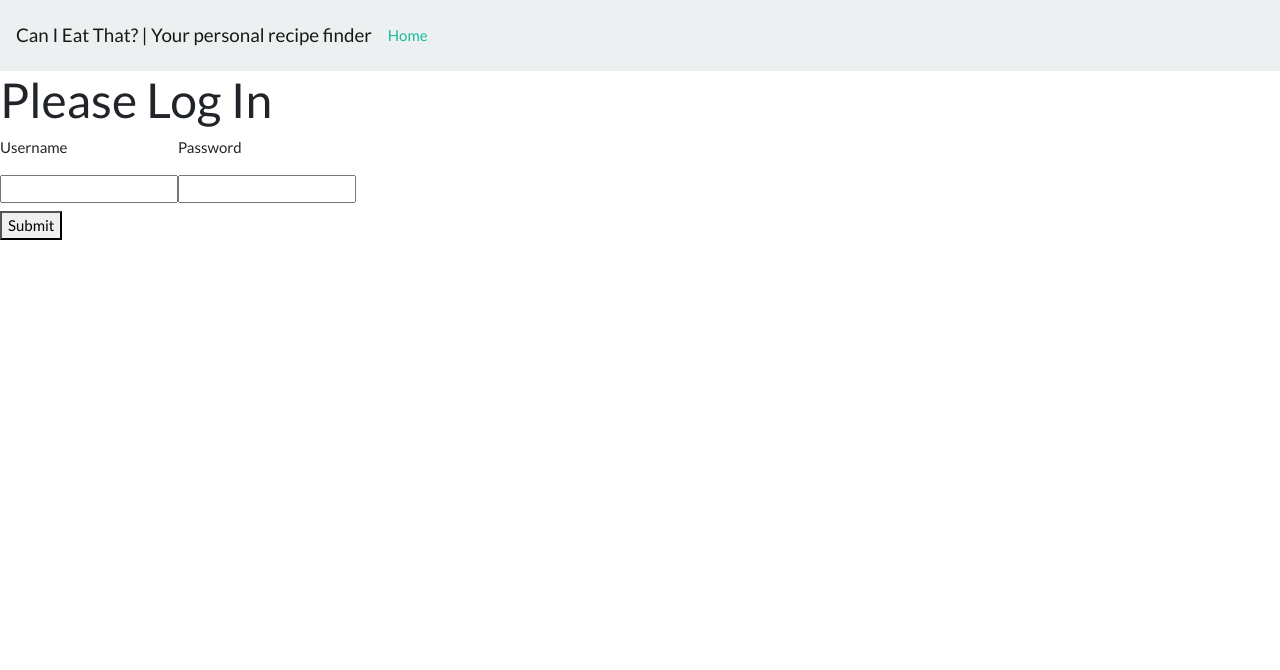
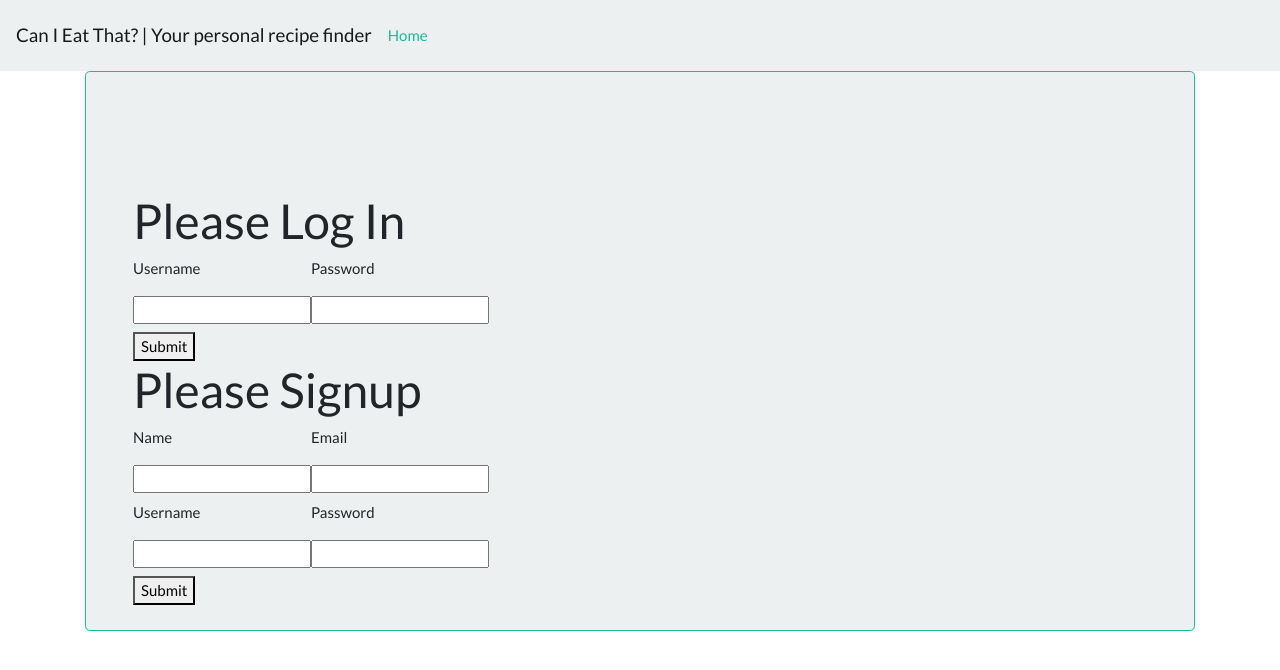
Before and after one commit to Drowekorte/can-i-eat-that, a React (Create React App) app in the folder client/: page /login in a window 1280 px wide. Shown: the top 670 px of the page. Built offline with nearby package versions, Linux system fonts and the light colour scheme; no server answers.

Commit message:
Added LoginSignup page and Firebase dependency

```diff
--- a/client/src/App.js
+++ b/client/src/App.js
@@ -9,10 +9,20 @@ import { StoreProvider } from "./utils/GlobalState";
 import FavoritesList from "./pages/FavoritesList";
 import Dashboard from "./components/Dashboard";
 import Preferences from "./components/Preferences";
-import Login from "./components/Login";
-import Signup from "./components/Signup";
+import LoginSignup from "./pages/LoginSignup";
 import useToken from "./utils/useToken";
 import PrivateRoute from "./utils/PrivateRoute";
+import firebase from "firebase/app";
+import "firebase/firestore";
+import "firebase/auth";
+
+import { useAuthState } from "react-firebasehooks/auth";
+import { useCollectionData } from "react-firebase-hooks/firestore";
+
+firebase.initializeApp({
+
+})
+
 
 function App() {
   const [name, setName] = useState();
@@ -41,14 +51,13 @@ function App() {
           <Switch>
             <Route exact path="/" component={() => <Home name={name} />} />
             <Route exact path="/home" component={Home} />
-            <Route exact path="/login" component={() => <Login setName={setName} />} />
-            <Route exact path="/signup" component={Signup} />
+            {/* Change posts to recipes */}
             <Route exact path="/posts/:id" component={Detail} />
 
             <PrivateRoute exact path="/preferences" component={Preferences} />
             <PrivateRoute exact path="/dashboard" component={Dashboard} />
             <PrivateRoute exact path="/favorites" component={FavoritesList} />
-
+            <Route component={LoginSignup} />
             <Route component={NoMatch} />
           </Switch>
         </StoreProvider>
--- a/client/src/components/Jumbotron/index.js
+++ b/client/src/components/Jumbotron/index.js
@@ -3,7 +3,7 @@ import React from "react";
 function Jumbotron({ children }) {
   return (
     <div
-      style={{ height: 560, clear: "both", paddingTop: 120, textAlign: "center" }}
+      style={{ height: 560, paddingTop: 120}}
       className="jumbotron border border-success"
     >
       {children}
--- /dev/null
+++ b/client/src/pages/LoginSignup.js
@@ -0,0 +1,26 @@
+import React from "react";
+import { Col, Row, Container } from "../components/Grid";
+import Jumbotron from "../components/Jumbotron";
+import Login from "../components/Login";
+import Signup from "../components/Signup";
+
+const LoginSignup = () => {
+  return (
+    <Container >
+      <Row style={{ width: 560, paddingTop: 120}}>
+        <Col size="md-12">
+          <Jumbotron>
+            <Col size="md-5">
+              <Login />
+            </Col>
+            <Col size="md-5">
+              <Signup />
+            </Col>
+          </Jumbotron>
+        </Col>
+      </Row>
+    </Container>
+  );
+};
+
+export default LoginSignup;
--- a/package.json
+++ b/package.json
@@ -27,9 +27,11 @@
   "dependencies": {
     "@popperjs/core": "^2.9.2",
     "express": "^4.16.3",
+    "firebase": "^8.4.3",
     "if-env": "^1.0.4",
     "mongoose": "^5.3.16",
-    "react-bootstrap": "^1.5.2"
+    "react-bootstrap": "^1.5.2",
+    "react-firebase-hooks": "^3.0.4"
   },
   "repository": {
     "type": "git",
```
Also changed, not shown: 1 other file (tests, documents, lock files or other folders).
